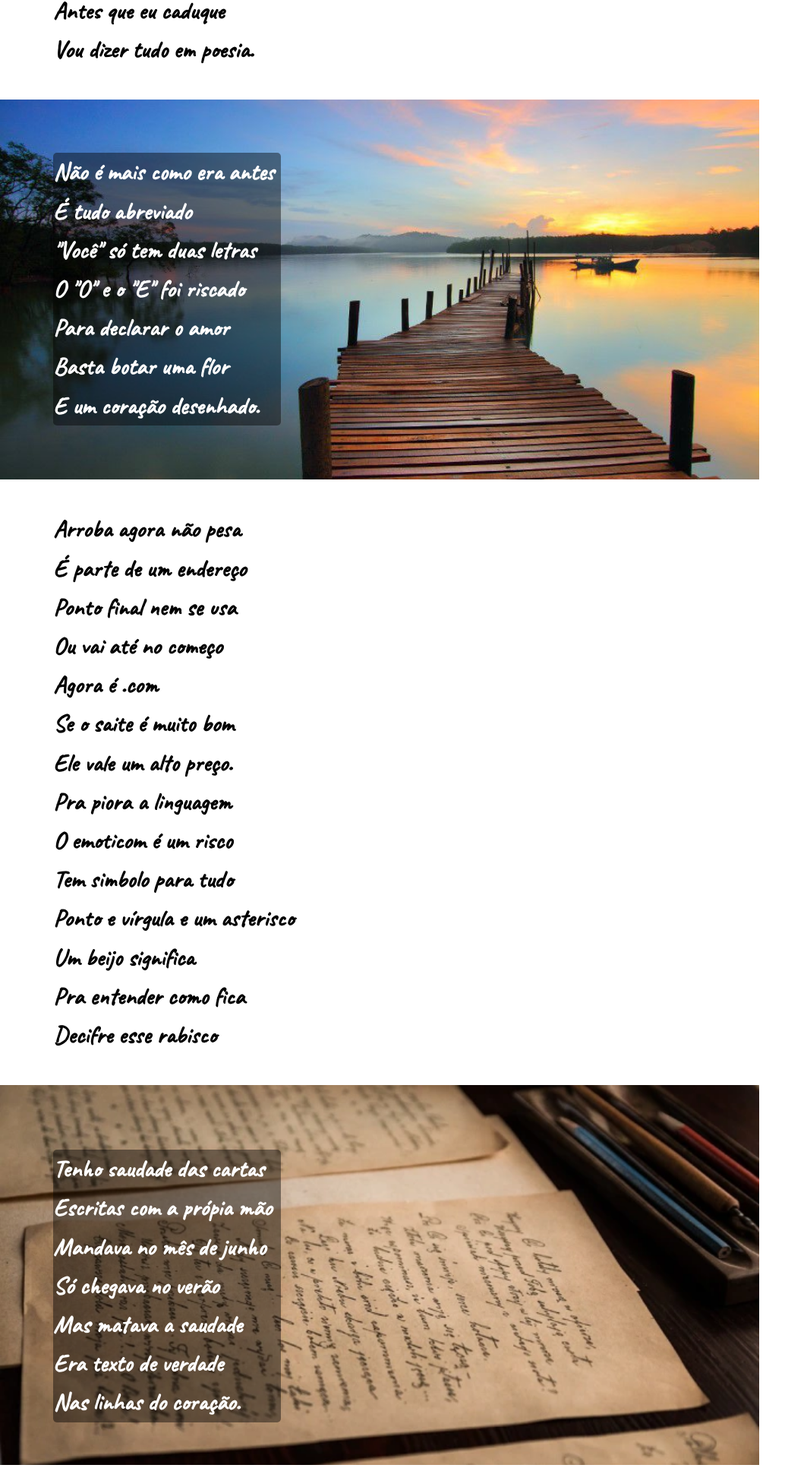
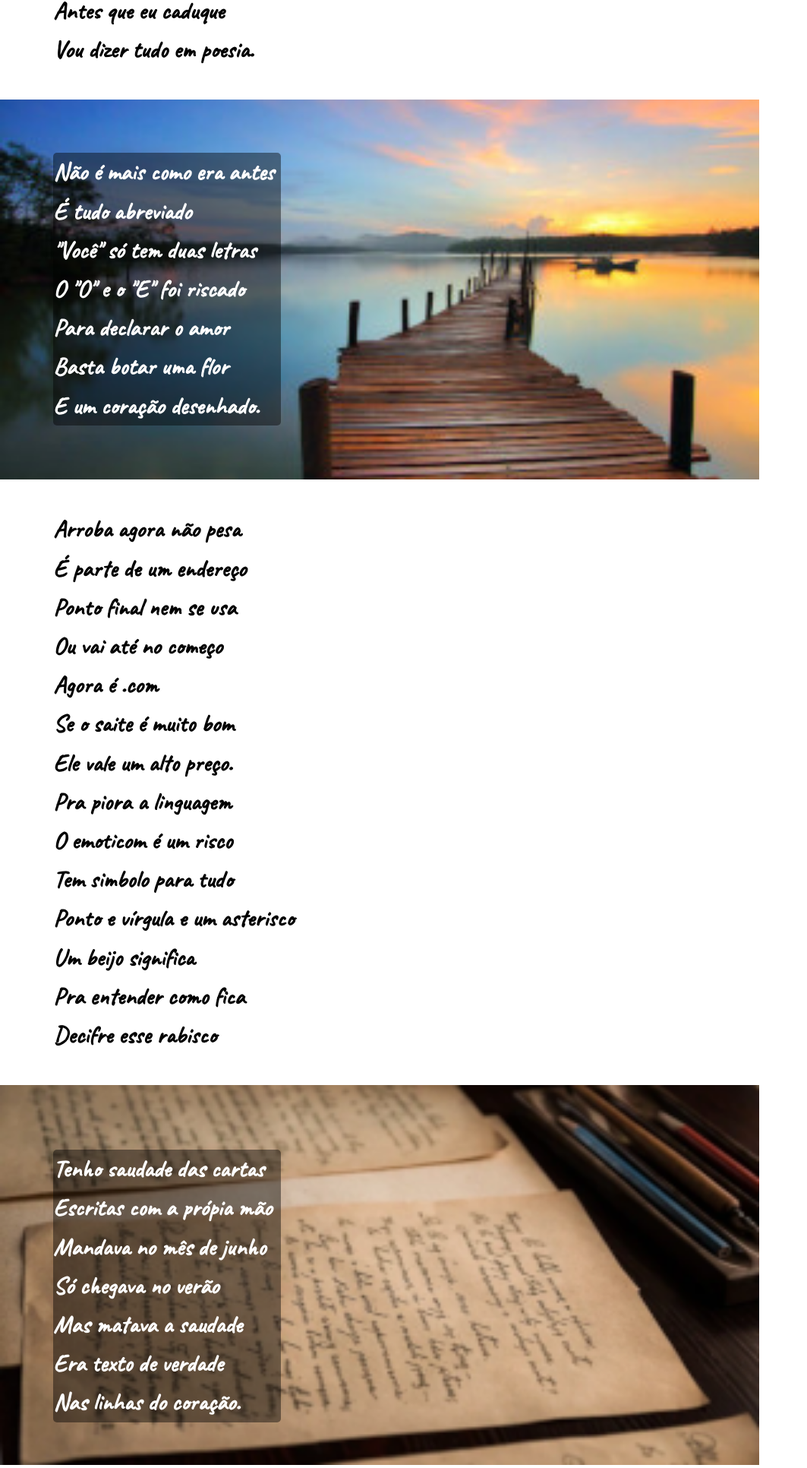
Before and after one commit to wantedxp/projeto-cordel, a plain HTML site: page index.html in a window 1280 px wide. Shown: the part 557-2489 px from the top of the page at 76% size, without its empty margins (0-1063 px from the left). Drawn offline with Linux system fonts and the light colour scheme.

Commit message:
ajustando rdimensão das imagens

```diff
--- a/styles/style.css
+++ b/styles/style.css
@@ -49,7 +49,7 @@ main>.content>p {
 }
 
 .content-2 {
-    background: url(/imagens/sky-water-nature-pier-dock-lake-sunset-reflection-morning-natural-landscape-cloud-evening-horizon-calm-dusk-sunrise-reservoir-lake-district-afterglow-boardwalk-tree-landsc.jpg);
+    background: url(/imagens/sky-water-nature-pier-dock-lake-sunset2-reflection-morning-natural-landscape-cloud-evening-horizon-calm-dusk-sunrise-reservoir-lake-district-afterglow-boardwalk-tree-landsc.jpg);
     background-repeat: no-repeat;
     height: 400px;
     max-width: 1000px;
@@ -80,7 +80,7 @@ main>.content>p {
 
 
 .content-4 {
-    background: url(/imagens/old-letters-436501_960_720.webp);
+    background: url(/imagens/old-letters2-436501_960_720.png);
     background-repeat: no-repeat;
     height: 400px;
     max-width: 1000px;
```
Also changed, not shown: imagens/old-letters-436501_960_720.webp (deleted), imagens/old-letters2-436501_960_720.png (added), imagens/sky-water-nature-pier-dock-lake-sunset-reflection-morning-natural-landscape-cloud-evening-horizon-calm-dusk-sunrise-reservoir-lake-district-afterglow-boardwalk-tree-landsc.jpg (deleted), imagens/sky-water-nature-pier-dock-lake-sunset2-reflection-morning-natural-landscape-cloud-evening-horizon-calm-dusk-sunrise-reservoir-lake-district-afterglow-boardwalk-tree-landsc.jpg (added).
